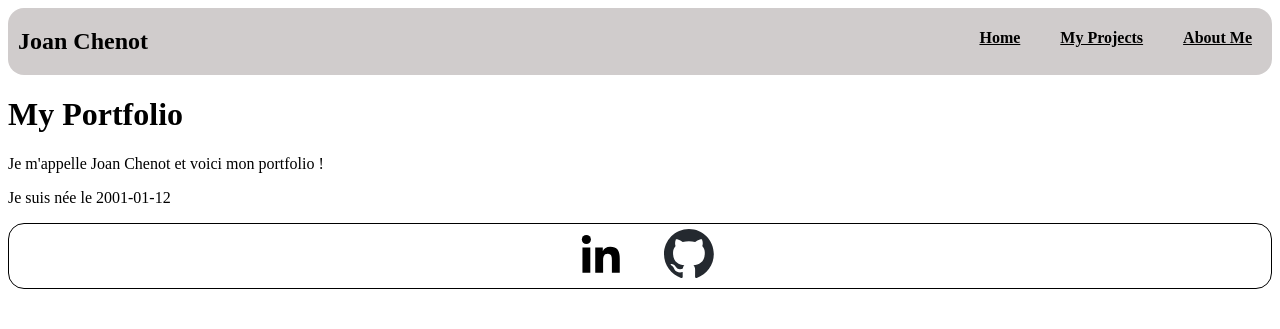
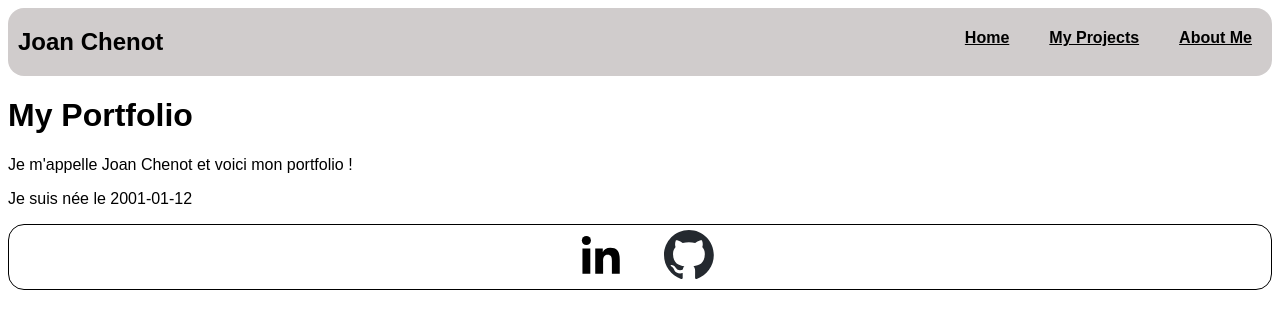
Before and after one commit to lamouchedu94/Portfolio, a PHP site: page / in a window 1280 px wide. Shown: the top 329 px of the page. Run offline with PHP 8.4, Linux system fonts and the light colour scheme; data comes from the database, SQL or seed files in the repository.

Commit message:
[ADD] Arial

```diff
--- a/PortfolioPaul/sqlCommand/sql.sql
+++ b/PortfolioPaul/sqlCommand/sql.sql
@@ -10,4 +10,6 @@ CREATE TABLE Projects(id INT PRIMARY KEY NOT NULL AUTO_INCREMENT, title VARCHAR(
 
 INSERT INTO Projects(title, description, date_created,date_upade, enable) VALUES ('MyWordl', 'premier projet', CURDATE(), CURDATE(), true);
 
+
+
 CREATE TABLE Message(id INT PRIMARY KEY NOT NULL, subject VARCHAR(64), message VARCHAR(2048), from_name VARCHAR(64), from_email VARCHAR(64));
--- a/PortfolioPaul/style.css
+++ b/PortfolioPaul/style.css
@@ -5,6 +5,9 @@ header {
     background-color: rgb(208, 204, 204);
     border-radius: 1rem;
     padding-left: 10px;
+}
+body {
+    font-family: Arial, Helvetica, sans-serif;
 }
 
 .tout {
```
